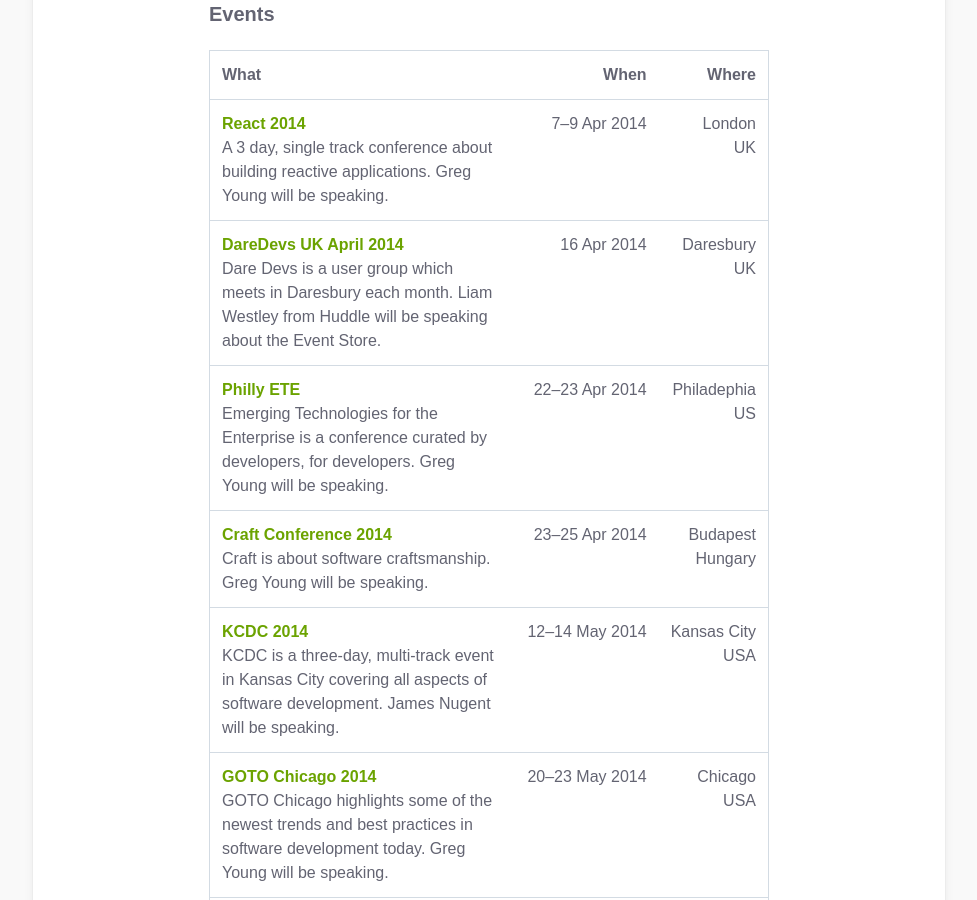
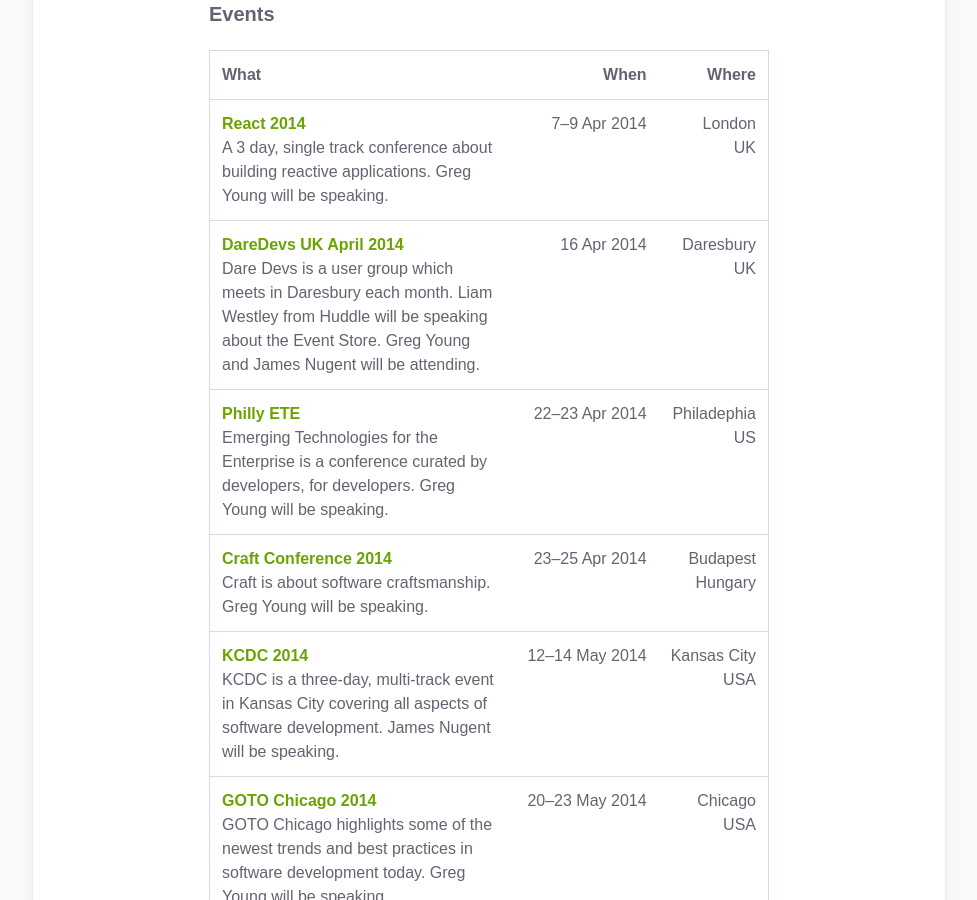
Before and after one commit to sandboxorg/geteventstore.com, a Jekyll site: the page built from community/index.html, in a window 1280 px wide and 900 px high, scrolled down 598 px. Shown: the whole window, without its empty margins (151-1128 px from the left). Built offline with Jekyll 4.4.1, drawn with Linux system fonts in a browser that asks for light colours; Markdown is read by kramdown in place of the engine named in the settings.

Commit message:
Update DareDevs talk

```diff
--- a/community/index.html
+++ b/community/index.html
@@ -33,7 +33,7 @@ title: "Community"
 					<tr>
 						<td>
 							<h3><a href="http://www.eventbrite.co.uk/e/liam-westley-talks-event-store-tickets-10950263533?aff=eorg">DareDevs UK April 2014</a></h3>
-                            <p>Dare Devs is a user group which meets in Daresbury each month. Liam Westley from Huddle will be speaking about the Event Store.</p>
+                            <p>Dare Devs is a user group which meets in Daresbury each month. Liam Westley from Huddle will be speaking about the Event Store. Greg Young and James Nugent will be attending.</p>
 						</td>
 						<td>16 Apr 2014</td>
 						<td>Daresbury<br>UK</td>
```
